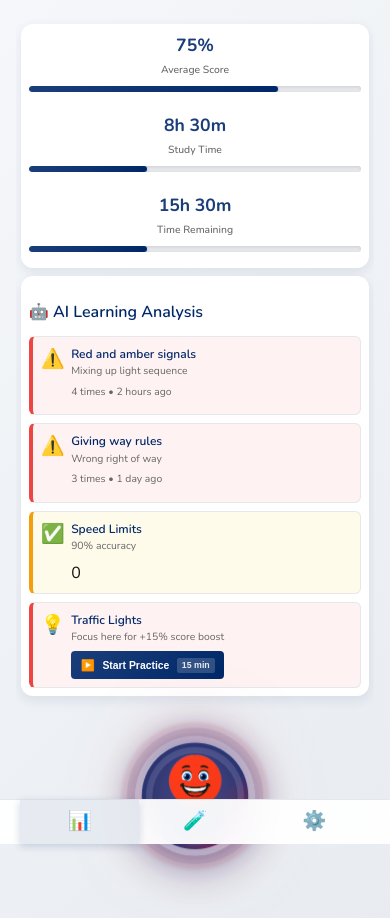
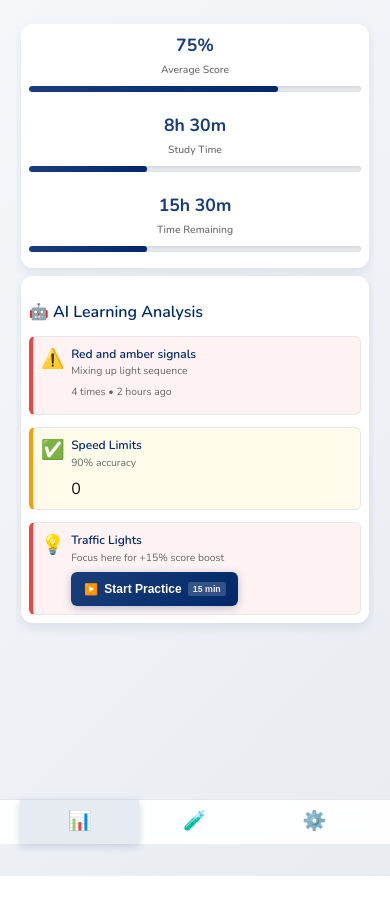
Before and after one commit to fullcircleAI/cbr-ai-coach, a React (Create React App) app: page / in a window 390 px wide. After the commit the page ends 876 px from the top, so only its background shows below. Built offline with nearby package versions, Linux system fonts and the light colour scheme.

Commit message:
Remove mascot, show only 3 learning analysis (1 warning), make Start button bolder - optimized for mobile

```diff
--- a/src/components/AICoachDashboard.css
+++ b/src/components/AICoachDashboard.css
@@ -73,8 +73,8 @@
 
 .insights-grid {
   display: grid;
-  grid-template-columns: repeat(auto-fit, minmax(180px, 1fr));
-  gap: 0.5rem;
+  grid-template-columns: 1fr;
+  gap: 0.75rem;
 }
 
 .insight-card {
@@ -144,17 +144,18 @@
   display: flex;
   align-items: center;
   gap: 0.4rem;
-  padding: 0.4rem 0.6rem;
+  padding: 0.6rem 0.8rem;
   background: linear-gradient(135deg, #1A3E7A 0%, #002868 100%);
   color: white;
   border: none;
-  border-radius: 4px;
-  font-size: 0.65rem;
-  font-weight: 600;
+  border-radius: 6px;
+  font-size: 0.75rem;
+  font-weight: 700;
   cursor: pointer;
   transition: all 0.3s ease;
   width: 100%;
   justify-content: center;
+  box-shadow: 0 2px 8px rgba(26, 62, 122, 0.3);
 }
 
 .start-practice-btn:hover {
@@ -233,22 +234,6 @@
   }
 }
 
-/* Dashboard Footer Styles */
-.dashboard-footer {
-  display: flex;
-  align-items: center;
-  justify-content: center;
-  margin-top: 2rem;
-  padding: 1rem 0;
-  text-align: center;
-}
-
-.welcome-mascot {
-  display: flex;
-  align-items: center;
-  justify-content: center;
-  margin: 0 auto;
-}
 
 /* Mobile optimizations for scrollable dashboard */
 @media (max-width: 768px) {
@@ -257,10 +242,6 @@
     padding: 0.25rem;
   }
 
-  .dashboard-footer {
-    margin-top: 1rem;
-    padding: 0.5rem 0;
-  }
 
   .ai-insights-summary {
     margin-bottom: 1rem;
--- a/src/components/AICoachDashboard.tsx
+++ b/src/components/AICoachDashboard.tsx
@@ -1,7 +1,6 @@
 import React, { useState, useEffect } from 'react';
 import { useNavigate } from 'react-router-dom';
 import { Navigation } from './Navigation';
-import { Mascot } from './Mascot';
 import './AICoachDashboard.css';
 
 interface UserProgress {
@@ -55,14 +54,6 @@ export const AICoachDashboard: React.FC = () => {
             frequency: 4,
             lastOccurrence: '2 hours ago',
             explanation: 'Mixing up light sequence'
-          },
-          {
-            type: 'mistake',
-            message: "Giving way rules",
-            priority: 'high',
-            frequency: 3,
-            lastOccurrence: '1 day ago',
-            explanation: 'Wrong right of way'
           },
           {
             type: 'strength',
@@ -210,12 +201,6 @@ export const AICoachDashboard: React.FC = () => {
             </div>
           </div>
 
-          {/* Mascot at the bottom */}
-          <div className="dashboard-footer">
-            <div className="welcome-mascot">
-              <Mascot size={80} mood="excited" />
-            </div>
-          </div>
         </div>
       </main>
     </div>
```
